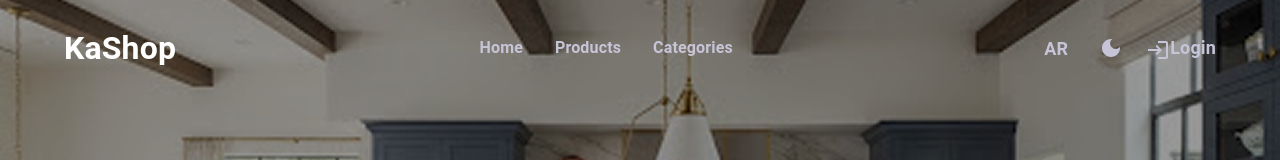
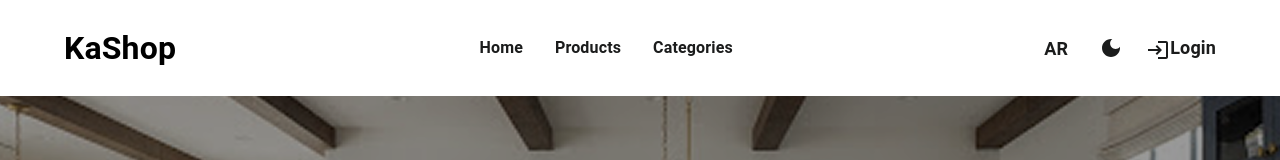
Before and after one commit to Manar-sami/E-commerce, a React (Vite) app: page /products in a window 1280 px wide. Shown: the top 160 px of the page. Built offline with nearby package versions, Linux system fonts and the light colour scheme; no server answers.

Commit message:
update header

```diff
--- a/src/components/Header.jsx
+++ b/src/components/Header.jsx
@@ -55,7 +55,7 @@ function Header() {
   };
   return (
     <>
-      <Box sx={{ position: "absolute", width: "100%" }}>
+      <Box sx={{ width: "100%",backgroundColor:"#ffffff4f",boxShadow:2 }}>
         <Container maxWidth="lg">
           <Box sx={{ py: "20px" }}>
             <Box
@@ -73,7 +73,7 @@ function Header() {
                   sx={{
                     fontSize: { xs: "20px", md: "24px", lg: "32px" },
                     fontWeight: "bold",
-                    color: "white",
+                    color: "black",
                     textDecoration: "none",
                   }}
                 >
@@ -86,12 +86,12 @@ function Header() {
                   component={Link}
                   to="/"
                   sx={{
-                    color: "#C7C4D7",
+                    color: "#1B1C1C",
                     fontSize: "16px",
                     fontWeight: "600",
                     transition: "0.3s",
                     "&:hover": {
-                      color: "#C0C1FF",
+                      color: "#000666",
                       textDecoration: "underline",
                     },
                   }}
@@ -103,12 +103,12 @@ function Header() {
                   component={Link}
                   to="/Products"
                   sx={{
-                    color: "#C7C4D7",
+                    color: "#1B1C1C",
                     fontSize: "16px",
                     fontWeight: "600",
                     transition: "0.3s",
                     "&:hover": {
-                      color: "#C0C1FF",
+                      color: "#000666",
                       textDecoration: "underline",
                     },
                   }}
@@ -120,12 +120,12 @@ function Header() {
                   component={Link}
                   to="/Categories"
                   sx={{
-                    color: "#C7C4D7",
+                    color: "#1B1C1C",
                     fontSize: "16px",
                     fontWeight: "600",
                     transition: "0.3s",
                     "&:hover": {
-                      color: "#C0C1FF",
+                      color: "#000666",
                       textDecoration: "underline",
                     },
                   }}
@@ -142,7 +142,7 @@ function Header() {
                   aria-haspopup="true"
                   aria-expanded={open}
                   onClick={handleClick}
-                  sx={{ color: "#C7C4D7" }}
+                  sx={{ color: "#1B1C1C" }}
                 >
                   <MenuIcon />
                 </Button>
@@ -165,12 +165,12 @@ function Header() {
                     component={Link}
                     to="/"
                     sx={{
-                      color: "#C7C4D7",
+                      color: "#1B1C1C",
                       fontSize: "16px",
                       fontWeight: "600",
                       transition: "0.3s",
                       "&:hover": {
-                        color: "#C0C1FF",
+                        color: "#000666",
                         textDecoration: "underline",
                       },
                     }}
@@ -181,12 +181,12 @@ function Header() {
                     component={Link}
                     to="/Products"
                     sx={{
-                      color: "#C7C4D7",
+                      color: "#1B1C1C",
                       fontSize: "16px",
                       fontWeight: "600",
                       transition: "0.3s",
                       "&:hover": {
-                        color: "#C0C1FF",
+                        color: "#000666",
                         textDecoration: "underline",
                       },
                     }}
@@ -198,12 +198,12 @@ function Header() {
                     component={Link}
                     to="/Categories"
                     sx={{
-                      color: "#C7C4D7",
+                      color: "#1B1C1C",
                       fontSize: "16px",
                       fontWeight: "600",
                       transition: "0.3s",
                       "&:hover": {
-                        color: "#C0C1FF",
+                        color: "#000666",
                         textDecoration: "underline",
                       },
                     }}
@@ -215,7 +215,7 @@ function Header() {
                     <IconButton
                       onClick={changeLanguage}
                       sx={{
-                        color: "#C7C4D7",
+                        color: "#1B1C1C",
                         fontSize: "18px",
                         fontWeight: "600",
                       }}
@@ -229,7 +229,7 @@ function Header() {
                     <Box
                       component={Link}
                       sx={{
-                        color: "#C7C4D7",
+                        color: "#1B1C1C",
                         fontSize: "18px",
                         fontWeight: "600",
                       }}
@@ -243,7 +243,7 @@ function Header() {
                     <IconButton
                       onClick={toggleMode}
                       sx={{
-                        color: "#C7C4D7",
+                        color: "#1B1C1C",
                         fontSize: "18px",
                         fontWeight: "600",
                       }}
@@ -257,7 +257,7 @@ function Header() {
                       component={Link}
                       to="/Cart"
                       sx={{
-                        color: "#C7C4D7",
+                        color: "#1B1C1C",
                         fontSize: "18px",
                         fontWeight: "600",
                       }}
@@ -270,7 +270,7 @@ function Header() {
                     <Box
                       onClick={hundellogout}
                       sx={{
-                        color: "#C7C4D7",
+                        color: "#1B1C1C",
                         fontSize: "18px",
                         fontWeight: "600",
                       }}
@@ -296,12 +296,12 @@ function Header() {
                       <IconButton
                         onClick={changeLanguage}
                         sx={{
-                          color: "#C7C4D7",
+                          color: "#1B1C1C",
                           fontSize: "18px",
                           fontWeight: "600",
                           transition: "0.4s",
                           "&:hover": {
-                            color: "#C0C1FF",
+                            color: "#000666",
                           },
                         }}
                       >
@@ -311,12 +311,12 @@ function Header() {
                       <IconButton
                       onClick={toggleMode}
                         sx={{
-                          color: "#C7C4D7",
+                          color: "#1B1C1C",
                           fontSize: "18px",
                           fontWeight: "600",
                           transition: "0.4s",
                           "&:hover": {
-                            color: "#C0C1FF",
+                            color: "#000666",
                           },
                         }}
                       >
@@ -327,12 +327,12 @@ function Header() {
                         component={Link}
                         to="/Cart"
                         sx={{
-                          color: "#C7C4D7",
+                          color: "#1B1C1C",
                           fontSize: "18px",
                           fontWeight: "600",
                           transition: "0.4s",
                           "&:hover": {
-                            color: "#C0C1FF",
+                            color: "#000666",
                           },
                         }}
                       >
@@ -341,12 +341,12 @@ function Header() {
                       <Box
                         component={Link}
                         sx={{
-                          color: "#C7C4D7",
+                          color: "#1B1C1C",
                           fontSize: "18px",
                           fontWeight: "600",
                           transition: "0.4s",
                           "&:hover": {
-                            color: "#C0C1FF",
+                            color: "#000666",
                           },
                         }}
                       >
@@ -356,12 +356,12 @@ function Header() {
                       <Box
                         onClick={hundellogout}
                         sx={{
-                          color: "#C7C4D7",
+                          color: "#1B1C1C",
                           fontSize: "18px",
                           fontWeight: "600",
                           transition: "0.4s",
                           "&:hover": {
-                            color: "#C0C1FF",
+                            color: "#000666",
                           },
                         }}
                       >
@@ -383,7 +383,7 @@ function Header() {
                       <IconButton
                         onClick={changeLanguage}
                         sx={{
-                          color: "#C7C4D7",
+                          color: "#1B1C1C",
                           fontSize: "18px",
                           fontWeight: "600",
                         }}
@@ -393,7 +393,7 @@ function Header() {
 
                       <IconButton
                         sx={{
-                          color: "#C7C4D7",
+                          color: "#1B1C1C",
                           fontSize: "18px",
                           fontWeight: "600",
                         }}
@@ -405,7 +405,7 @@ function Header() {
                         component={Link}
                         to="/Login"
                         sx={{
-                          color: "#C7C4D7",
+                          color: "#1B1C1C",
                           fontSize: "18px",
                           fontWeight: "600",
                         }}
```
